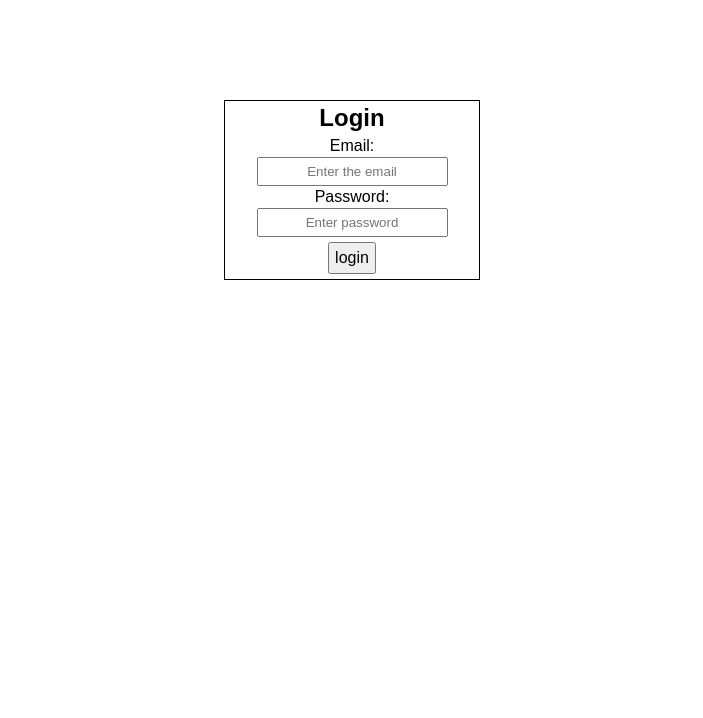
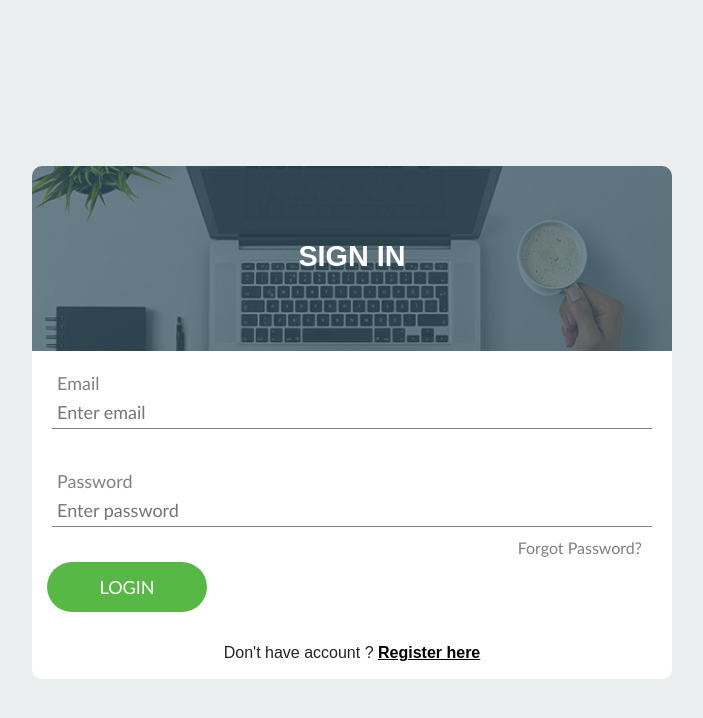
Before and after one commit to GauravWalia19/React-Todo-App, a React (Create React App) app in the folder client/: page /login in a window 1280 px wide. Shown: the top 718 px of the page, without its empty margins (288-991 px from the left). Built offline with nearby package versions, Linux system fonts and the light colour scheme.

Commit message:
added better styles in login and signup

```diff
--- a/client/src/components/common/PageError.js
+++ b/client/src/components/common/PageError.js
@@ -24,14 +24,15 @@ const PageError = (props) => {
 
 const errorStyle={
     backgroundColor: "rgb(238, 136, 99)",
-    padding: "5px",
+    padding: "8px",
     borderRadius: "5px",
-    margin: "5px"
+    margin: "15px"
 }
 const crossStyle={
     border: "none",
     outline: "none",
     background: "transparent",
-    float: "right"
+    float: "right",
+    cursor: "pointer"
 }
 export default PageError;
--- a/client/src/components/pages/Login.css
+++ b/client/src/components/pages/Login.css
@@ -1,13 +1,142 @@
+.loginDiv{
+    background: #ebeeef;
+    width: 100%;
+    min-height: 100vh;
+    padding-top: 30%;
+}
 .loginForm{
-    border: 1px solid black;
     margin: auto;
-    width: 20%;
+    width: 90%;
     text-align: center;
-    margin-top: 100px;
+    border-radius: 10px;
+    background-color: white;
+    text-align: left;
 }
 
 .loginButton{
     padding: 5px;
+    font-size: 18px;
+    margin: 5px;
+    background-color: #57b846;
+    border: none;
+    outline: none;
+    padding: 0 20px;
+    border-radius: 25px;
+    color: white;
+    height: 50px;
+    min-width: 160px;
+    cursor: pointer;
+    font-family: 'Gill Sans', 'Gill Sans MT', Calibri, 'Trebuchet MS', sans-serif;
+}
+#submitDiv{
+    padding: 10px;
+}
+.loginDiv > p{
+    text-align: center;
+}
+
+/* login image */
+#login{
+    font-size: 1.8em;
+    background-image: url('bg-01.jpg');
+    width: 100%;
+    border-top-left-radius: 10px;
+    border-top-right-radius: 10px;
+    position: relative;
+    z-index: 1;
+    display: -webkit-box;
+    display: -webkit-flex;
+    display: -moz-box;
+    display: -ms-flexbox;
+    display: flex;
+    flex-wrap: wrap;
+    flex-direction: column;
+    align-items: center;
+    background-repeat: no-repeat;
+    background-size: cover;
+    background-position: center;
+    padding: 70px 15px 74px 15px;
+    color: white;
+}
+#login::before {
+    border-top-left-radius: 10px;
+    border-top-right-radius: 10px;
+    content: "";
+    display: block;
+    position: absolute;
+    z-index: -1;
+    width: 100%;
+    height: 100%;
+    top: 0;
+    left: 0;
+    background-color: rgba(54,84,99,0.7);
+}
+
+.formDiv{
+    padding: 20px;
+    font-size: 18px;
+    color: #808080;
+    font-family: 'Gill Sans', 'Gill Sans MT', Calibri, 'Trebuchet MS', sans-serif;
+}
+.formDiv > input{
+    font-size: 18px;
+    outline: none;
+    border: none;
+    padding: 5px;
+    border-bottom: 1px solid #808080;
+    width: 100%;
+    text-align: left;
+    font-family: 'Gill Sans', 'Gill Sans MT', Calibri, 'Trebuchet MS', sans-serif;
+}
+.formDiv > input:focus{
+    color: #212529;
+    border-bottom: 1px solid red;
+}
+.formDiv > span{
+    padding-left: 5px;
+}
+.passwordFooter{
     font-size: 16px;
-    margin: 5px;
+    float: right;
+    padding: 10px;
 }
+
+.loginForm p{
+    color: #212529;
+    text-align: center;
+    padding: 15px;
+}
+.registerLink{
+    color: black;
+    font-weight: bold;
+    text-decoration: underline;
+}
+
+@media (min-width: 700px) and (max-width: 1000px){
+    .loginForm{
+        width: 65%;
+    }
+    .loginDiv{
+        padding-top: 25%;
+    }
+}
+@media (min-width: 1001px) and (max-width: 1500px){
+    .loginForm{
+        width: 50%;
+    }
+    .loginDiv{
+        padding-top: 13%;
+    }
+}
+@media screen and (min-width: 1501px){
+    .loginForm{
+        width: 35%;
+    }
+    .loginDiv{
+        padding-top: 10%;
+    }
+    .loginButton:hover{
+        background-color: #212529;
+        transition: 0.2s;
+    }
+}
--- a/client/src/components/pages/Login.js
+++ b/client/src/components/pages/Login.js
@@ -2,6 +2,7 @@ import React,{useState} from 'react';
 import './Login.css';
 import axios from 'axios';
 import PageError from '../common/PageError';
+import {Link} from 'react-router-dom';
 
 const Login = (props) => {
     const [user, setUser] = useState({email:'',password:''})
@@ -39,23 +40,23 @@ const Login = (props) => {
     return (
         <div className="loginDiv">
             <div className="loginForm">
-                <h2>Login</h2>
+                <h2 id="login">SIGN IN</h2>
                 <PageError errors={errors} setErrors={setErrors}/>
                 <form onSubmit={handleSubmit} method="POST">
-                    <div>
-                        Email:<br/>
+                    <div className="formDiv">
+                        <span>Email</span><br/>
                         <input
                             type="email"
                             name="email"
-                            placeholder="Enter the email"
+                            placeholder="Enter email"
                             value={user.email}
                             autoComplete="off"
                             onChange={handleChange}
                             required
                         />
                     </div>
-                    <div>
-                        Password:<br/>
+                    <div className="formDiv">
+                        <span>Password</span><br/>
                         <input
                             type="password"
                             name="password"
@@ -65,10 +66,13 @@ const Login = (props) => {
                             onChange={handleChange}
                             required
                         />
+                        <span className="passwordFooter">Forgot Password?</span>
                     </div>
-                    <div>
-                        <button type="submit" className="loginButton">login</button>
+                    <div id="submitDiv">
+                        <button type="submit" className="loginButton">LOGIN</button>
                     </div>
+                    <p>Don't have account ?{' '}
+                    <Link to="/register" className="registerLink">Register here</Link></p>
                 </form>
             </div>
         </div>
--- a/client/src/components/pages/Register.css
+++ b/client/src/components/pages/Register.css
@@ -1,27 +1,87 @@
 .registerOuterDiv{
-    text-align: center;
+    width: 100%;
+    min-height: 100vh;
+    background-image: url('signup-bg.jpg');
+    background-repeat: no-repeat;
+    background-position: center center;
+    background-size: cover;
+    padding: 145px 0;
+    font-family: 'Gill Sans', 'Gill Sans MT', Calibri, 'Trebuchet MS', sans-serif;
 }
 .registerInnerDiv{
-    border: 1px solid black;
-    width: 25%;
+    width: 90%;
     margin: auto;
+    border-radius: 20px;
+    background-color: white;
+    padding: 5px;
+    font-size: 18px;
+}
+.registerInnerDiv>h2{
     text-align: center;
-    background-color: cyan;
-    padding: 5px;
+    padding: 20px;
 }
-input{
-    padding: 5px;
+.registerInnerDiv>p{
     text-align: center;
+    padding: 20px;
+}
+.inputDiv > input{
+    padding: 15px;
+    width: 100%;
+    font-size: 18px;
+    border: 1.5px solid #ebebeb;
+    border-radius: 5px;
+}
+.inputDiv > input:focus {
+    outline: none;
+    border-image-source: linear-gradient(to right, #9face6, #74ebd5);
+    border-width: 2px;
+    border-image-slice: 1;
+}
+
+.inputDiv > input:focus::placeholder{
+    color: black;
+}
+.inputDiv{
+    padding: 15px;
+    padding-left: 40px;
+    padding-right: 40px;
 }
 .loginLink{
     font-weight: bold;
     color: black;
+    text-decoration: underline;
+}
+.loginButtonDiv{
+    padding: 15px;
+    padding-left: 40px;
+    padding-right: 40px;
 }
 .submitButton{
-    border: 1px solid black;
     outline: none;
-    background-color: rgb(238, 136, 99);
-    padding: 10px;
-    margin: 5px;
+    border: none;
+    font-size: 18px;
+    font-weight: bold;
+    background-image: linear-gradient(to right, #9face6, #74ebd5);
+    padding: 15px;
     border-radius: 5px;
+    width: 100%;
+    color: white;
+    cursor: pointer;
 }
+
+@media (min-width: 700px) and (max-width: 1000px){
+    .registerInnerDiv{
+        width: 65%;
+    }
+}
+@media (min-width: 1001px) and (max-width: 1500px){
+    .registerInnerDiv{
+        width: 50%;
+    }
+
+}
+@media screen and (min-width: 1501px){
+    .registerInnerDiv{
+        width: 35%;
+    }
+}
--- a/client/src/components/pages/Register.js
+++ b/client/src/components/pages/Register.js
@@ -43,7 +43,6 @@ const Register = (props) => {
             }
         })
         .catch(err => {
-            console.log(err);
             setErrors([...errors, "User already registered"]);
             return;
         })
@@ -53,46 +52,42 @@ const Register = (props) => {
     return (
         <div className="registerOuterDiv">
             <div className="registerInnerDiv">
-                <h2>Register</h2>
+                <h2>CREATE ACCOUNT</h2>
                 <PageError errors={errors} setErrors={setErrors}/>
-                <form method="POST" onSubmit={handleSubmit}>
-                    <div>
-                        Name:<br/>
+                <form method="POST" onSubmit={handleSubmit} autoComplete="off">
+                    <div className="inputDiv">
                         <input
                             type="text"
                             name="name"
-                            placeholder="Enter your name"
+                            placeholder="Your Name"
                             autoComplete="off"
                             value={user.name}
                             onChange={handleChange}
                             required
                         />
                     </div>
-                    <div>
-                        Email:<br/>
+                    <div className="inputDiv">
                         <input
                             type="email"
                             name="email"
-                            placeholder="Enter your email"
+                            placeholder="Your Email"
                             value={user.email}
                             onChange={handleChange}
                             required
                         />
                     </div>
-                    <div>
-                        Password:<br/>
+                    <div className="inputDiv">
                         <input
                             type="password"
                             name="password1"
-                            placeholder="Enter password"
+                            placeholder="Password"
                             autoComplete="off"
                             value={user.password1}
                             onChange={handleChange}
                             required
                         />
                     </div>
-                    <div>
-                        Confirm Password:<br/>
+                    <div className="inputDiv">
                         <input
                             type="password"
                             name="password2"
@@ -103,15 +98,16 @@ const Register = (props) => {
                             required
                         />
                     </div>
-                    <div>
+                    <div className="loginButtonDiv">
                         <button type="submit" className="submitButton">
-                        submit
+                        SIGN UP
                         </button>
                     </div>
                 </form>
+                <p>Have already an account ?{' '}
+                    <Link to="/login" className="loginLink">Login here</Link>
+                </p>
             </div>
-            <p>If you are already registered then{' '}
-            <Link to="/login" className="loginLink">/login</Link> here</p>
         </div>
     )
 }
```
Also changed, not shown: client/src/components/pages/bg-01.jpg (added), client/src/components/pages/signup-bg.jpg (added).
